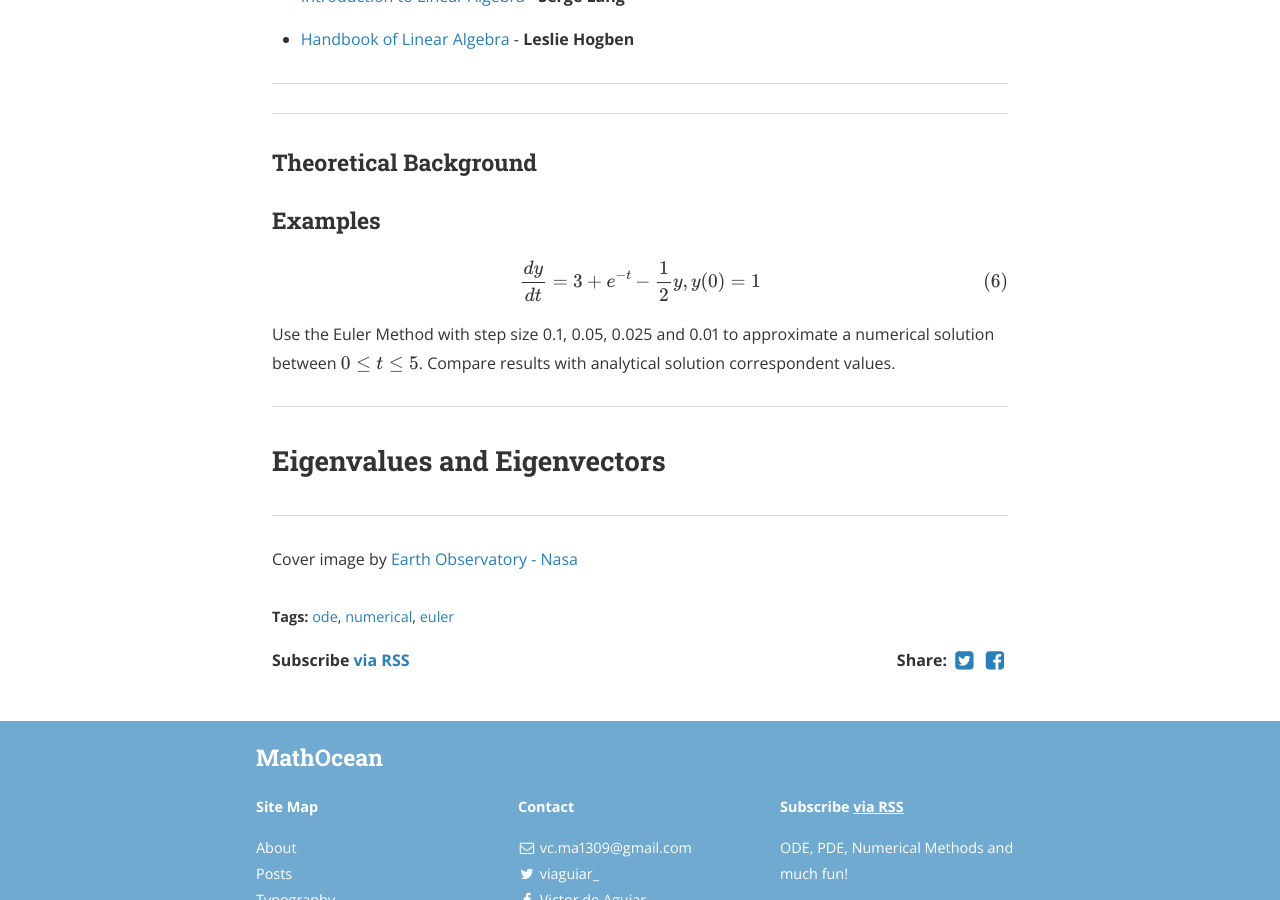
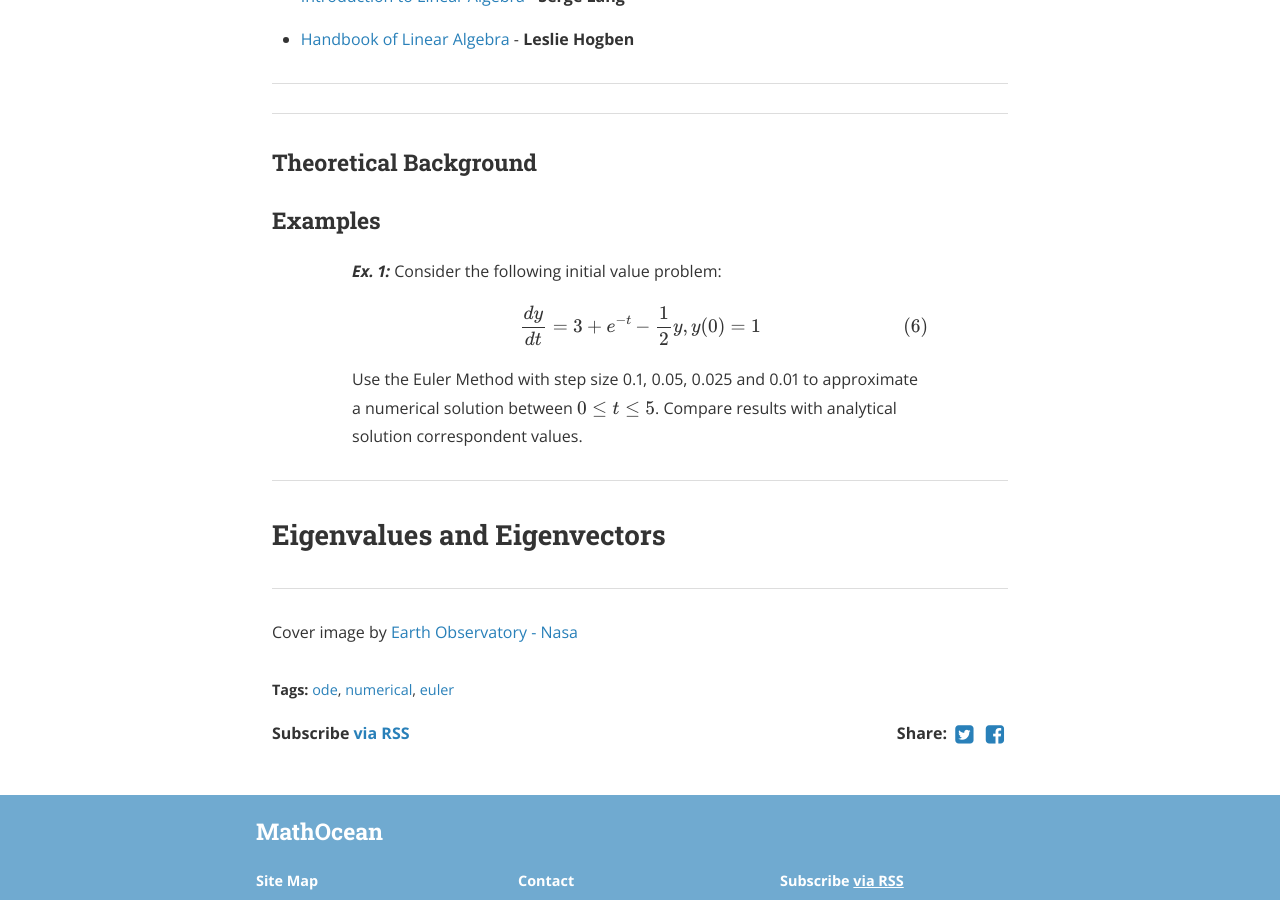
Before and after one commit to vic1309/lerofly, a Jekyll site: the page built from _posts/2019-06-12-euler.markdown, in a window 1280 px wide and 900 px high, scrolled down 1962 px. Built offline with Jekyll 4.4.1, drawn with Linux system fonts in a browser that asks for light colours; nearby versions of some CDN libraries; formulas are drawn with MathJax 3; a script that is not in the unit is left out.

Commit message:
Update 2019-06-12-euler.markdown

```diff
--- a/_posts/2019-06-12-euler.markdown
+++ b/_posts/2019-06-12-euler.markdown
@@ -64,10 +64,11 @@ For this first chapter I recommend the following reading/watching list:
 
 ### Examples
 
+>> <i><b> Ex. 1: </b></i> Consider the following initial value problem:
 
-$$\begin{equation} \frac{dy}{dt} = 3 + e^{-t} - \frac{1}{2}y, y(0) = 1 \tag{6} \label{eq:six} \end{equation}$$
+>> $$\begin{equation} \frac{dy}{dt} = 3 + e^{-t} - \frac{1}{2}y, y(0) = 1 \tag{6} \label{eq:six} \end{equation}$$
 
-Use the Euler Method with step size 0.1, 0.05, 0.025 and 0.01 to approximate a numerical solution between $$ 0 \leq t \leq 5 $$. Compare results with analytical solution correspondent values.
+>> Use the Euler Method with step size 0.1, 0.05, 0.025 and 0.01 to approximate a numerical solution between $$ 0 \leq t \leq 5 $$. Compare results with analytical solution correspondent values.
 
 
 ----
```
